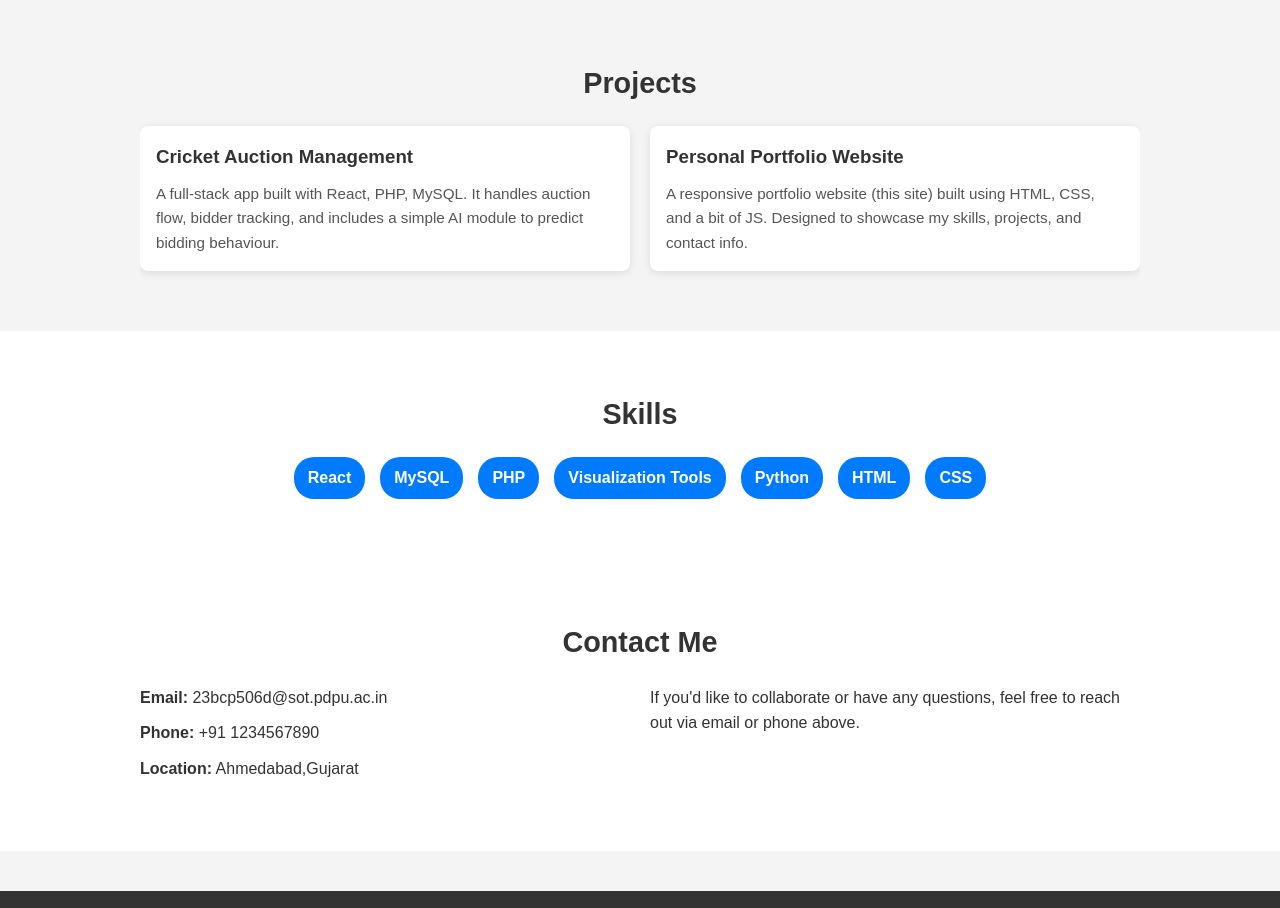
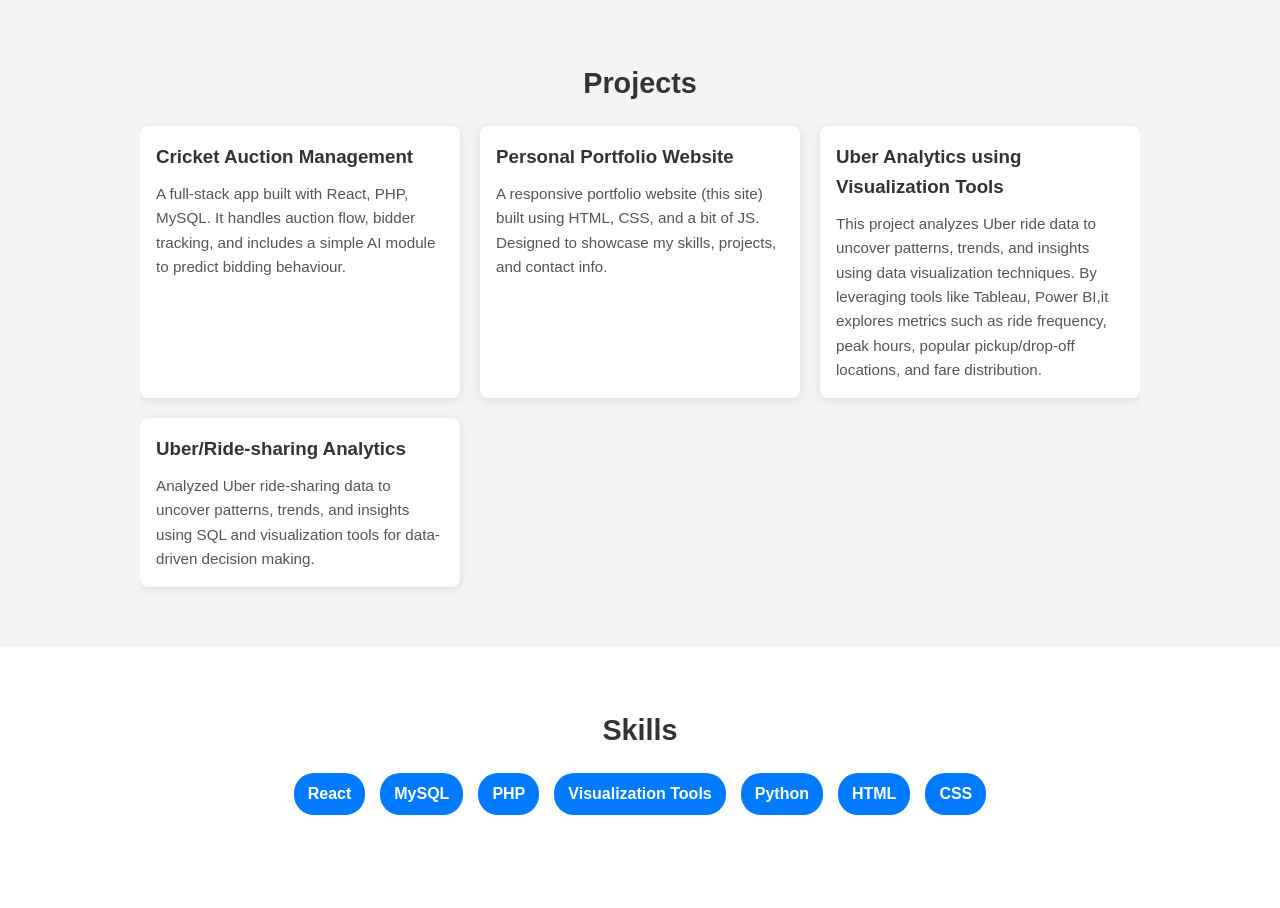
Before and after one commit to PreetParmar7/portfolio, a plain HTML site: page index.html in a window 1280 px wide. Shown: the part 780-1688 px from the top of the page. Drawn offline with Linux system fonts and the light colour scheme.

Commit message:
index.html

```diff
--- a/index.html
+++ b/index.html
@@ -128,6 +128,18 @@
             <p>A responsive portfolio website (this site) built using HTML, CSS, and a bit of JS. Designed to showcase my skills, projects, and contact info.</p>
           </div>
         </div>
+        <div class="project-card">
+          <div class="info">
+            <h3>Uber Analytics using Visualization Tools</h3>
+            <p>This project analyzes Uber ride data to uncover patterns, trends, and insights using data visualization techniques. By leveraging tools like Tableau, Power BI,it explores metrics such as ride frequency, peak hours, popular pickup/drop-off locations, and fare distribution. </p>
+          </div>
+        </div>
+        <div class="project-card">
+          <div class="info">
+            <h3>Uber/Ride-sharing Analytics</h3>
+            <p>Analyzed Uber ride-sharing data to uncover patterns, trends, and insights using SQL and visualization tools for data-driven decision making.</p>
+          </div>
+        </div>
         <!-- Add more projects similarly -->
       </div>
     </div>
```
